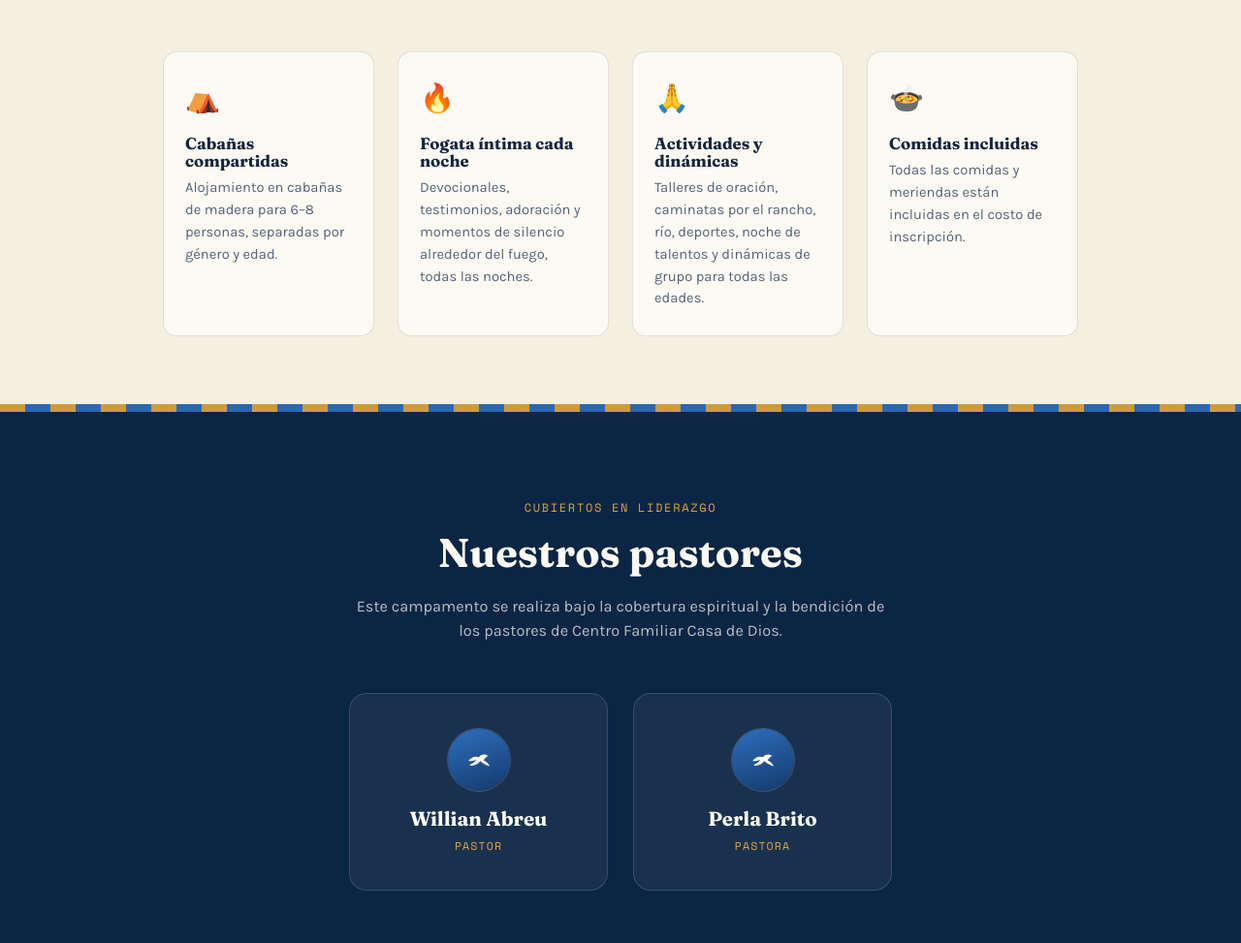
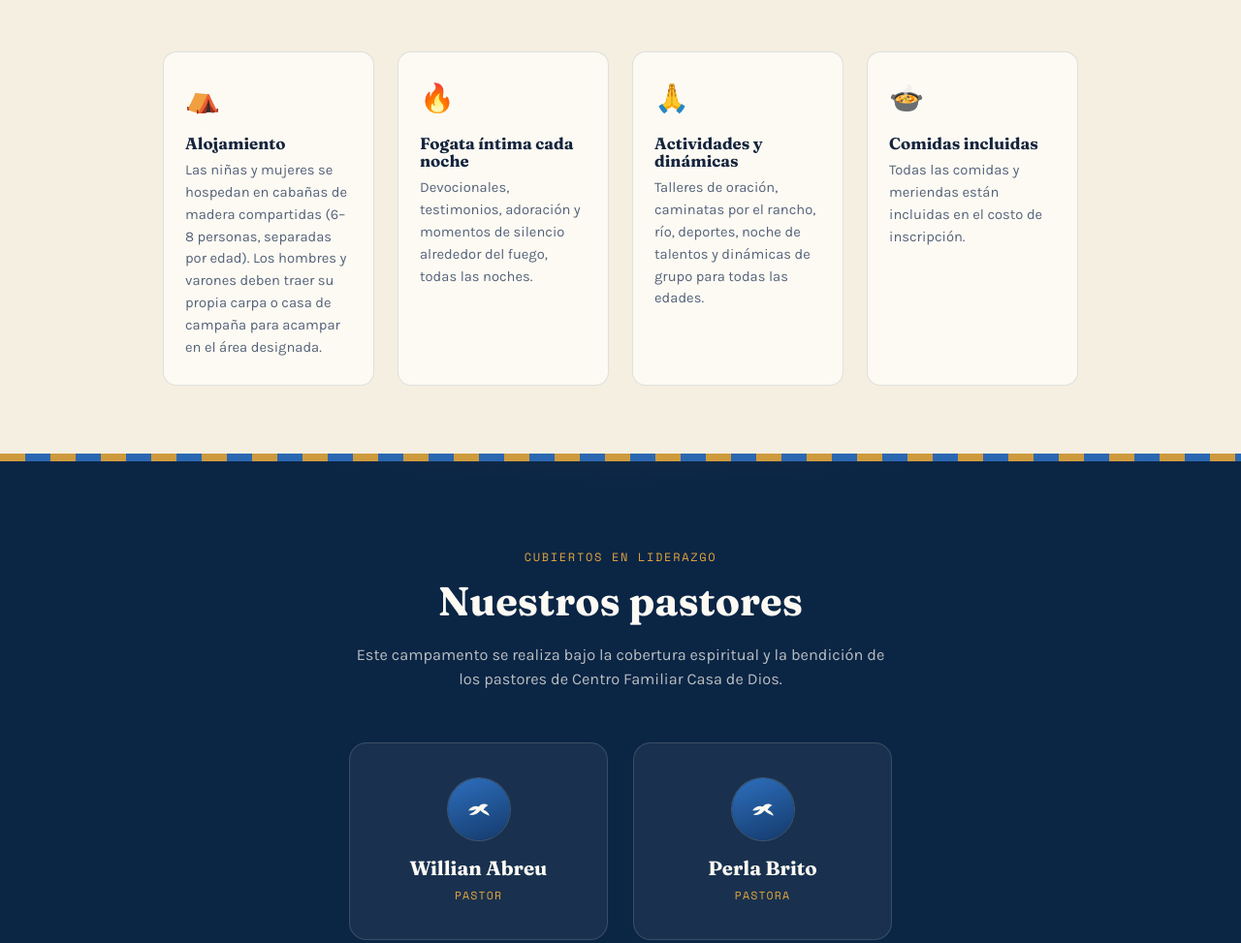
Before and after one commit to Lynch-JF/camcfcdlavega, a website: page index.html in a window 1280 px wide. Shown: the part 1740-2713 px from the top of the page at 97% size. Drawn offline with nearby package versions, Linux system fonts and the light colour scheme; no server answers.

Commit message:
Revise accommodation information in index.html
Updated accommodation details and requirements for attendees.

```diff
--- a/index.html
+++ b/index.html
@@ -103,8 +103,8 @@
     <div class="about-grid">
       <div class="about-card reveal">
         <span class="about-icon">⛺</span>
-        <h3>Cabañas compartidas</h3>
-        <p>Alojamiento en cabañas de madera para 6–8 personas, separadas por género y edad.</p>
+        <h3>Alojamiento</h3>
+        <p>Las niñas y mujeres se hospedan en cabañas de madera compartidas (6–8 personas, separadas por edad). Los hombres y varones deben traer su propia carpa o casa de campaña para acampar en el área designada.</p>
       </div>
       <div class="about-card reveal">
         <span class="about-icon">🔥</span>
@@ -198,7 +198,7 @@
         <li><strong>Cupo:</strong> 120 personas — inscripción por orden de llegada.</li>
         <li><strong>Edad mínima:</strong> 13 años. Menores de 18 requieren autorización firmada.</li>
         <li><strong>Sin merchandising este año:</strong> no habrá camisetas ni recuerdos; ese presupuesto se destinó por completo a actividades y tiempo de calidad.</li>
-        <li><strong>Qué traer:</strong> ropa cómoda, calzado de montaña, sleeping bag, artículos personales y linterna.</li>
+        <li><strong>Qué traer:</strong> ropa cómoda, calzado de montaña, sleeping bag, artículos personales y linterna. Los hombres deben traer además su propia carpa o casa de campaña.</li>
         <li><strong>Fecha límite de pago:</strong> 20 de agosto de 2027.</li>
       </ul>
     </div>
```
